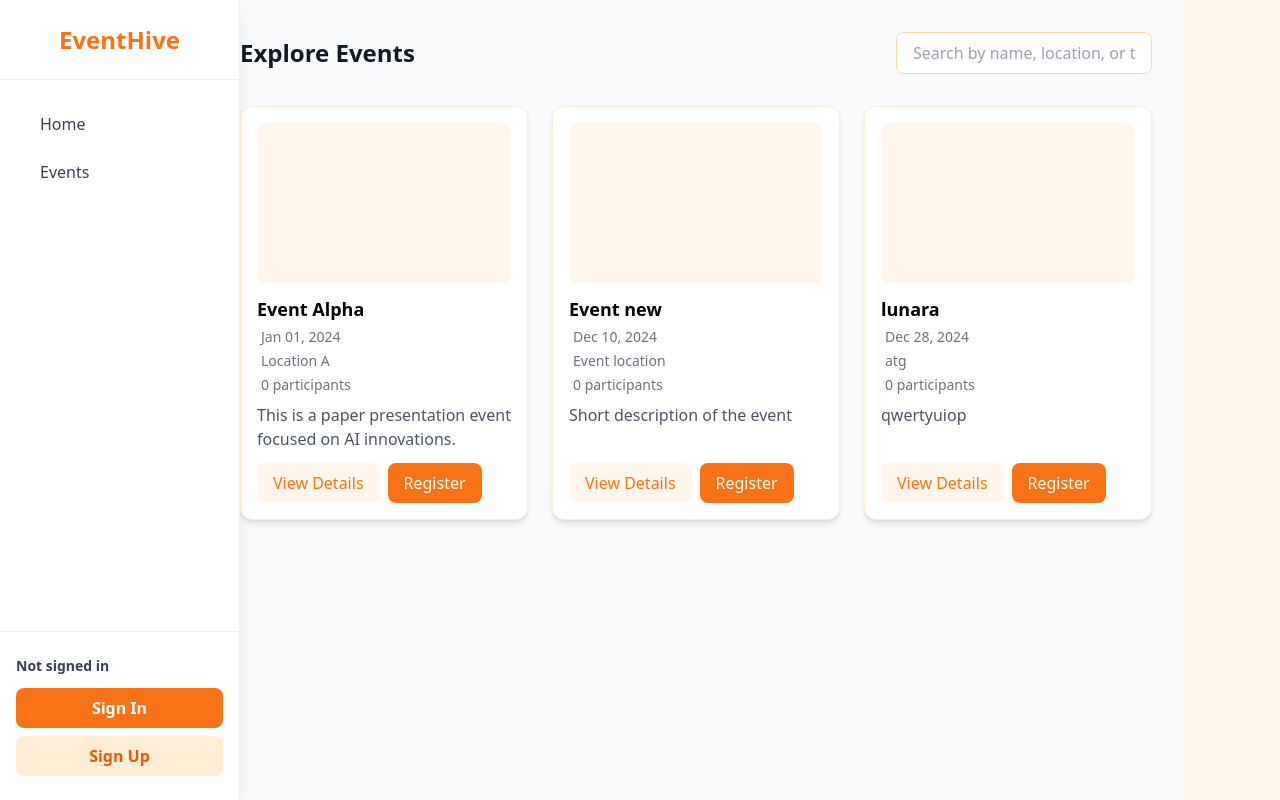
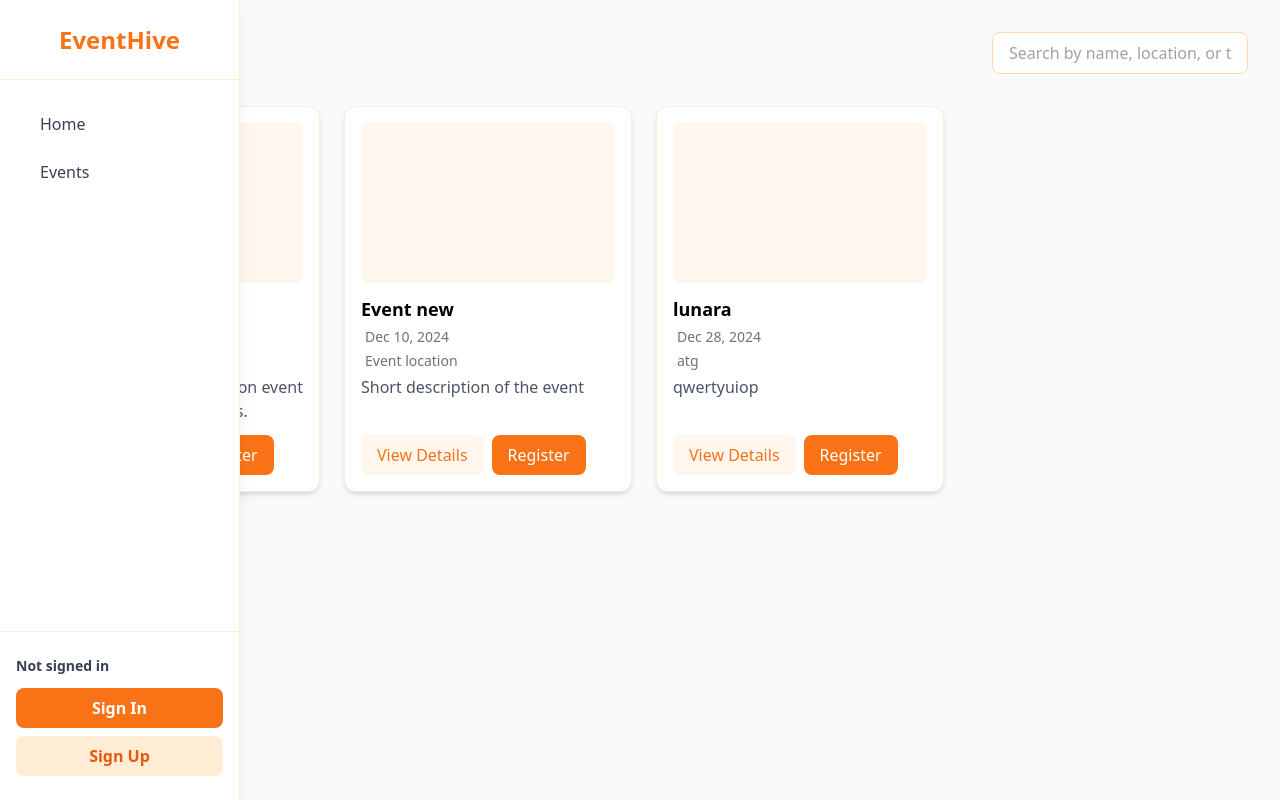
Before and after one commit to harithvarakesan/EventHive, a PHP site: page /events.php in a window 1280 px wide. Run offline with PHP 8.4, Linux system fonts and the light colour scheme; data comes from the database, SQL or seed files in the repository; some libraries are stand-ins or nearby versions.

Commit message:
bug updates

```diff
--- a/dashboard.php
+++ b/dashboard.php
@@ -63,7 +63,7 @@ $notifications = [
 
 $conn->close();
 ?>
-<div class="md:ml-60 flex min-h-screen bg-orange-50">
+<div class=" flex min-h-screen bg-orange-50">
   <div class="flex-1 flex flex-col gap-8 py-8 px-4 md:px-12">
     <div class="max-w-6xl w-full mx-auto flex flex-col gap-8">
       <div class="grid grid-cols-1 md:grid-cols-4 gap-6">
--- a/events.php
+++ b/events.php
@@ -1,13 +1,13 @@
 <?php $pageTitle = "Events - EventHive"; include 'header.php'; ?>
 
-<div class="pl-60 min-h-screen bg-gray-50 font-inter p-8">
+<div class="w-full min-h-screen bg-gray-50 font-inter p-8">
     <div class="flex flex-col md:flex-row md:items-center md:justify-between mb-8">
         <h2 class="text-2xl font-bold text-gray-900 mb-4 md:mb-0">Explore Events</h2>
         <div class="flex gap-2">
             <input id="search-bar" type="text" placeholder="Search by name, location, or type..." class="border border-orange-200 rounded-lg px-4 py-2 focus:outline-none focus:ring-2 focus:ring-orange-400 w-64" oninput="filterEvents()">
         </div>
     </div>
-    <div id="events-list" class="flex flex-wrap gap-6">
+    <div id="events-list" class="flex flex-wrap gap-6 justify-even">
         <?php
         include './operations/db_connection.php';
         $sql = "SELECT * FROM event ORDER BY start_date ASC";
@@ -23,7 +23,7 @@
                 echo "<h3 class='font-semibold text-lg mb-1'>" . htmlspecialchars($row['name']) . "</h3>";
                 echo "<div class='text-sm text-gray-500 mb-1'><i class='fa fa-calendar mr-1'></i> " . htmlspecialchars(date('M d, Y', strtotime($row['start_date']))) . "</div>";
                 echo "<div class='text-sm text-gray-500 mb-1'><i class='fa fa-map-marker mr-1'></i> " . htmlspecialchars($row['location']) . "</div>";
-                echo "<div class='text-sm text-gray-500 mb-2'><i class='fa fa-users mr-1'></i> " . htmlspecialchars($row['participants'] ?? 0) . " participants</div>";
+                // echo "<div class='text-sm text-gray-500 mb-2'><i class='fa fa-users mr-1'></i> " . htmlspecialchars($row['participants'] ?? 0) . " participants</div>";
                 echo "<p class='text-gray-600 mb-3'>" . htmlspecialchars($row['short_description']) . "</p>";
                 echo "<div class='flex gap-2 mt-auto'>";
                 echo "<a href='eventDetails.php?eventId=" . urlencode($row['id']) . "' class='px-4 py-2 bg-orange-50 text-orange-500 rounded-lg font-medium hover:bg-orange-100 transition'>View Details</a>";
```
Also changed, not shown: admin_sidebar.php (+6 -6 lines), user_sidebar.php (+4 -4 lines).
